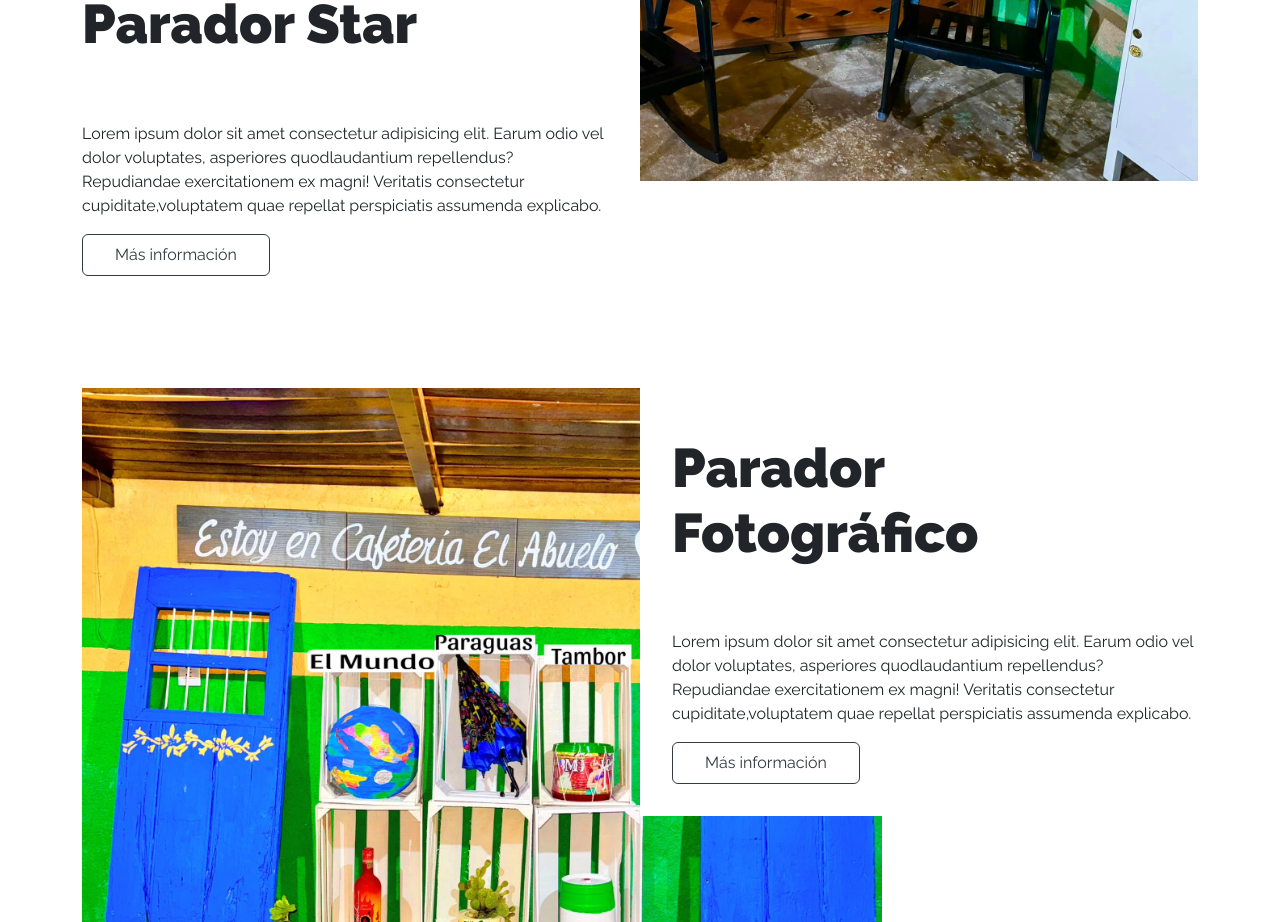
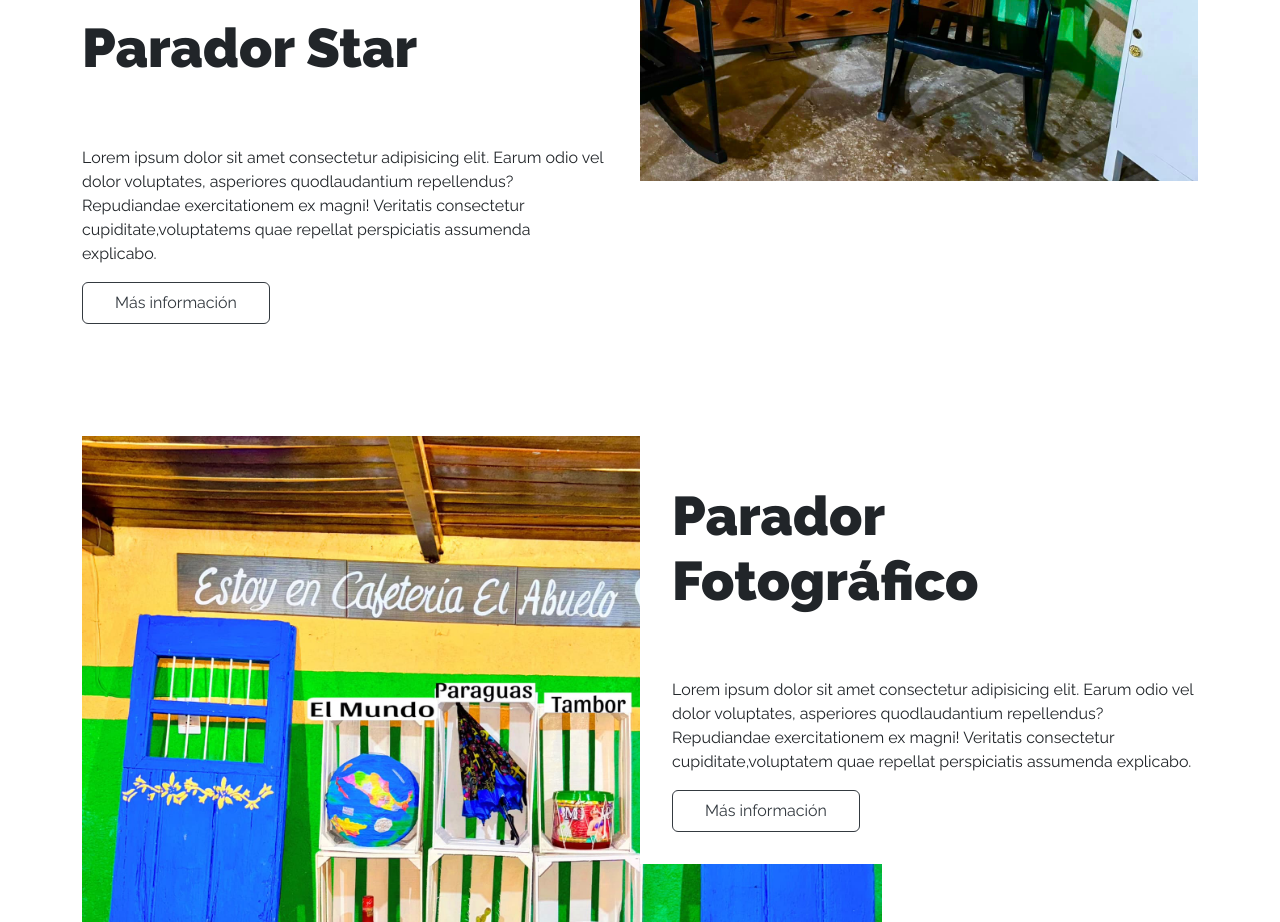
Before and after one commit to OscarNohGarma/Equipo-1-Bon-Apettit, an Angular app in the folder el-abuelo-angular/: page /Galeria in a window 1280 px wide. Shown: the part 1040-1962 px from the top of the page. Built offline with nearby package versions, Linux system fonts and the light colour scheme.

Commit message:
Actualizacon GaleriaInstalaciones_Fix

```diff
--- a/el-abuelo-angular/src/app/components/galeria-instalaciones/galeria-instalaciones.component.ts
+++ b/el-abuelo-angular/src/app/components/galeria-instalaciones/galeria-instalaciones.component.ts
@@ -15,7 +15,7 @@ export class GaleriaInstalacionesComponent  {
       nombre: 'Parador Star',
       descripcion: 'Lorem ipsum dolor sit amet consectetur adipisicing elit. Earum odio vel dolor voluptates, asperiores quod'
             +'laudantium repellendus? Repudiandae exercitationem ex magni! Veritatis consectetur cupiditate,'+
-            'voluptatem quae repellat perspiciatis assumenda explicabo.',
+            'voluptatems quae repellat perspiciatis assumenda explicabo.',
       imagen: '../../../assets/galeriaInstalaciones/PCentral.jpg',
       clase: 'basico'
     },
```
